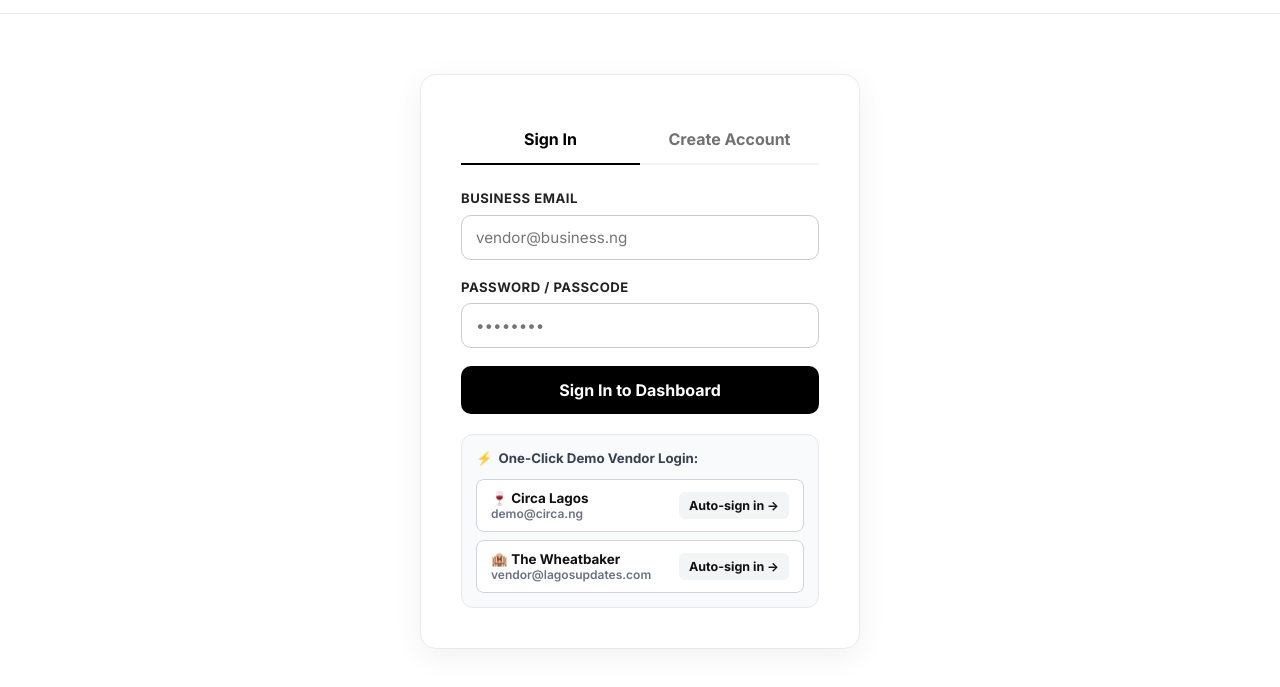
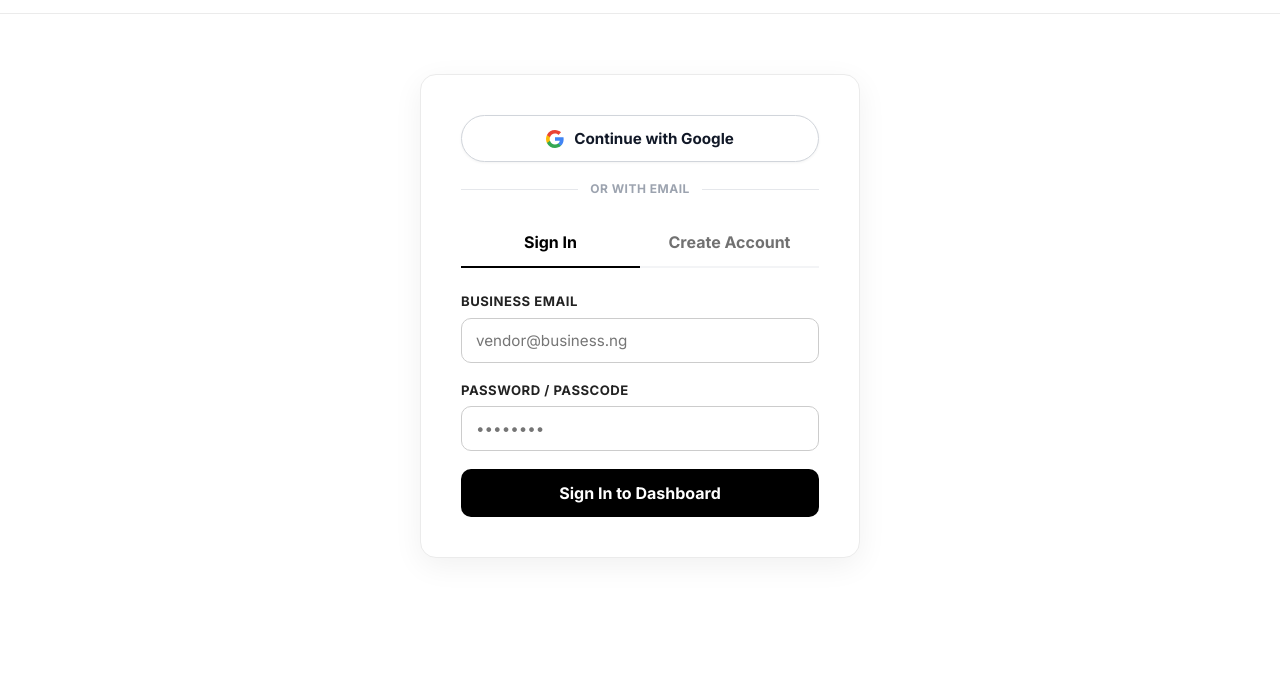
Before and after one commit to edohoeketio-lgtm/lagos-update-directory, a plain HTML site: page vendor.html in a window 1280 px wide. Shown: the part 53-740 px from the top of the page. Drawn offline with Linux system fonts and the light colour scheme; no server answers; a web font is replaced by a local one.

Commit message:
feat(vendor): remove demo login and add Continue with Google to vendor portal

```diff
--- a/vendor.html
+++ b/vendor.html
@@ -428,6 +428,18 @@
 
     <!-- 1. AUTHENTICATION VIEW -->
     <div id="auth-section" class="auth-card">
+      <div style="margin-bottom:20px;">
+        <button type="button" onclick="window.LagosAuth && window.LagosAuth.signInWithGoogle()" style="display:flex; align-items:center; justify-content:center; gap:10px; width:100%; padding:13px 20px; border:1px solid #D1D5DB; border-radius:9999px; background:#FFFFFF; font-weight:700; font-size:0.95rem; cursor:pointer; color:#111827; box-shadow:0 1px 3px rgba(0,0,0,0.05); transition:background 0.15s ease;">
+          <svg width="18" height="18" viewBox="0 0 18 18"><path fill="#4285F4" d="M17.64 9.2c0-.637-.057-1.251-.164-1.84H9v3.481h4.844c-.209 1.125-.843 2.078-1.796 2.717v2.258h2.908c1.702-1.567 2.684-3.874 2.684-6.616z"/><path fill="#34A853" d="M9 18c2.43 0 4.467-.806 5.956-2.184l-2.908-2.258c-.806.54-1.837.86-3.048.86-2.344 0-4.328-1.584-5.036-3.711H.957v2.332A8.997 8.997 0 0 0 9 18z"/><path fill="#FBBC05" d="M3.964 10.707c-.18-.54-.282-1.117-.282-1.707s.102-1.167.282-1.707V4.961H.957A8.996 8.996 0 0 0 0 9c0 1.452.348 2.827.957 4.039l3.007-2.332z"/><path fill="#EA4335" d="M9 3.58c1.321 0 2.508.454 3.44 1.345l2.582-2.58C13.463.891 11.426 0 9 0A8.997 8.997 0 0 0 .957 4.961L3.964 7.293C4.672 5.166 6.656 3.58 9 3.58z"/></svg>
+          Continue with Google
+        </button>
+        <div style="display:flex; align-items:center; gap:12px; margin-top:18px; color:#9CA3AF; font-size:0.75rem; font-weight:700; letter-spacing:0.5px;">
+          <span style="flex:1; height:1px; background:#E5E7EB;"></span>
+          <span>OR WITH EMAIL</span>
+          <span style="flex:1; height:1px; background:#E5E7EB;"></span>
+        </div>
+      </div>
+
       <div class="auth-tabs">
         <div id="tab-login" class="auth-tab active" onclick="switchAuthTab('login')">Sign In</div>
         <div id="tab-register" class="auth-tab" onclick="switchAuthTab('register')">Create Account</div>
@@ -445,23 +457,6 @@
         </div>
         <button type="submit" class="btn-vendor-primary">Sign In to Dashboard</button>
         <p id="login-error" style="color:#DC2626;font-size:0.85rem;margin-top:12px;display:none;"></p>
-
-        <!-- One-Click Demo Vendor Login Helper -->
-        <div style="margin-top:20px; padding:14px; background:#F9FAFB; border:1px solid #E5E7EB; border-radius:12px; font-size:0.83rem;">
-          <div style="font-weight:700; color:#374151; margin-bottom:10px; display:flex; align-items:center; gap:6px;">
-            <span>⚡</span> One-Click Demo Vendor Login:
-          </div>
-          <div style="display:flex; flex-direction:column; gap:8px;">
-            <button type="button" onclick="fillDemo('demo@circa.ng', 'password123')" style="padding:10px 14px; background:#FFF; border:1px solid #D1D5DB; border-radius:8px; cursor:pointer; text-align:left; font-size:0.84rem; font-weight:600; color:#111; display:flex; justify-content:space-between; align-items:center; min-height:48px; transition:all 0.15s ease;">
-              <span>🍷 <b>Circa Lagos</b> <small style="display:block; color:#6B7280; font-size:0.75rem;">demo@circa.ng</small></span>
-              <span style="font-size:0.78rem; font-weight:700; color:#111; background:#F3F4F6; padding:6px 10px; border-radius:6px; white-space:nowrap;">Auto-sign in →</span>
-            </button>
-            <button type="button" onclick="fillDemo('vendor@lagosupdates.com', 'password123')" style="padding:10px 14px; background:#FFF; border:1px solid #D1D5DB; border-radius:8px; cursor:pointer; text-align:left; font-size:0.84rem; font-weight:600; color:#111; display:flex; justify-content:space-between; align-items:center; min-height:48px; transition:all 0.15s ease;">
-              <span>🏨 <b>The Wheatbaker</b> <small style="display:block; color:#6B7280; font-size:0.75rem;">vendor@lagosupdates.com</small></span>
-              <span style="font-size:0.78rem; font-weight:700; color:#111; background:#F3F4F6; padding:6px 10px; border-radius:6px; white-space:nowrap;">Auto-sign in →</span>
-            </button>
-          </div>
-        </div>
       </form>
 
       <!-- Register Form -->
@@ -610,16 +605,10 @@
   </div>
 
   <script>
-    let activeToken = localStorage.getItem('lagos_vendor_token') || '';
+    let activeToken = localStorage.getItem('lagos_vendor_token') || localStorage.getItem('lagos_session_token') || '';
     let currentVendor = null;
     let currentListings = [];
     let currentSubmissions = [];
-
-    function fillDemo(email, pass) {
-      document.getElementById('login-email').value = email;
-      document.getElementById('login-password').value = pass;
-      document.getElementById('form-login').dispatchEvent(new Event('submit', { cancelable: true }));
-    }
 
     function switchAuthTab(tab) {
       document.getElementById('tab-login').classList.toggle('active', tab === 'login');
```
